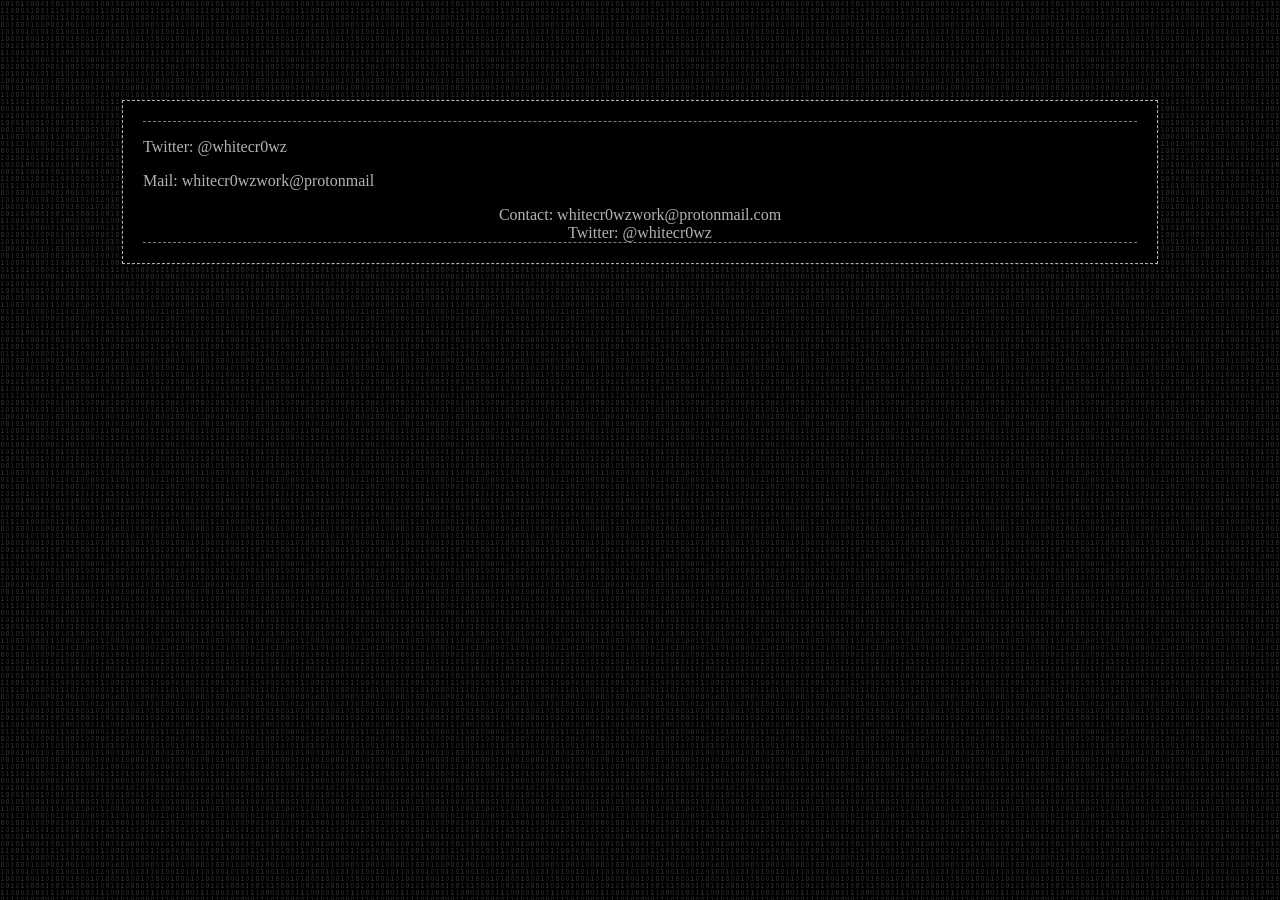
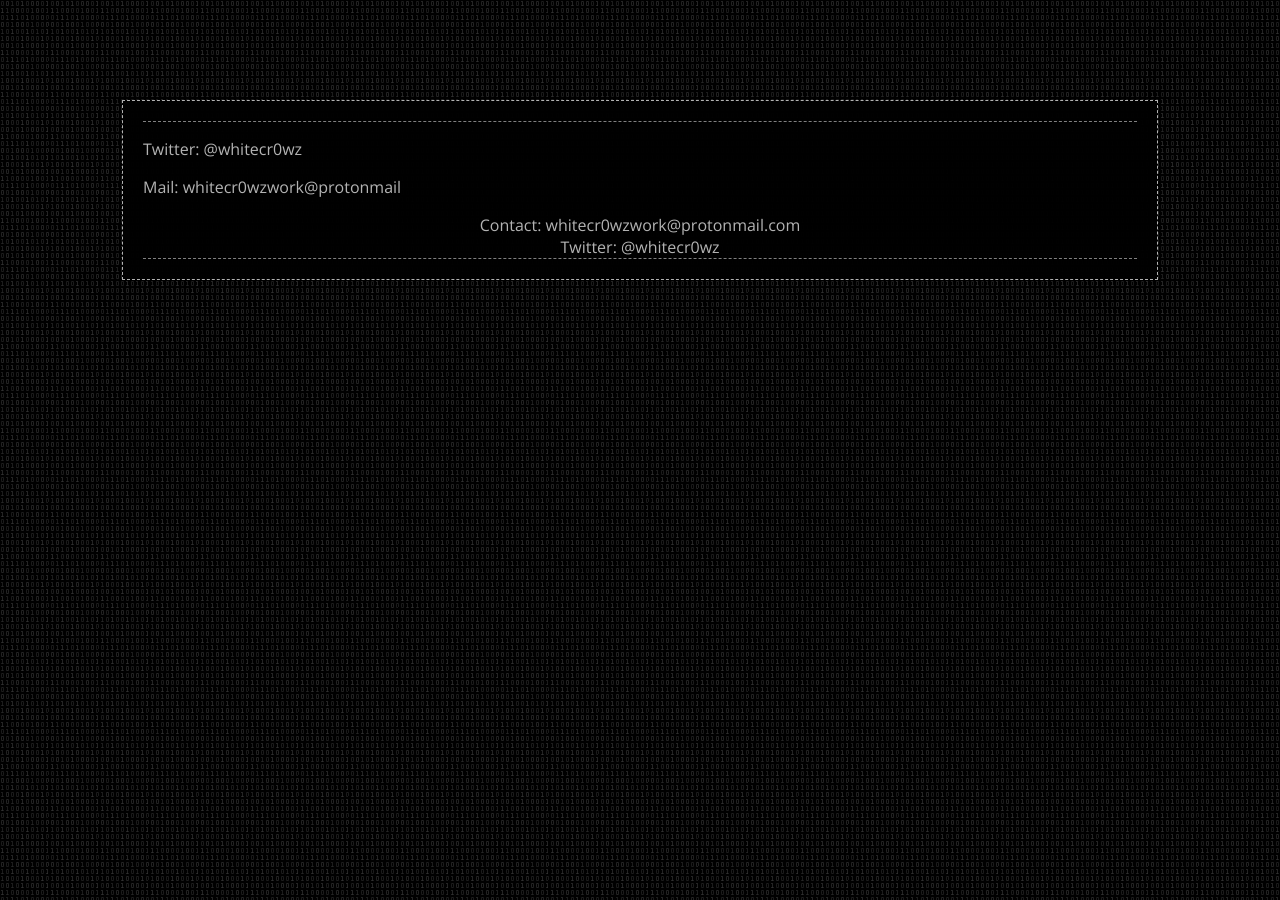
Before and after one commit to whitecr0wz/whitecr0wz.github.io, a Jekyll site: the page built from _posts/posts/2020-03-05-contact.md, in a window 1280 px wide. Built offline with Jekyll 4.4.1, drawn with Linux system fonts in a browser that asks for light colours.

Commit message:
Update style.css

```diff
--- a/assets/css/style.css
+++ b/assets/css/style.css
@@ -12,7 +12,7 @@
 	margin-top: 100px;
 	width: 80%;
 	border: 1px dashed rgba(255,255,255,0.7);
-	font-family: "Open+Sans";
+	font-family: "Open Sans";
 }
 
 header, nav, main, footer {
```
